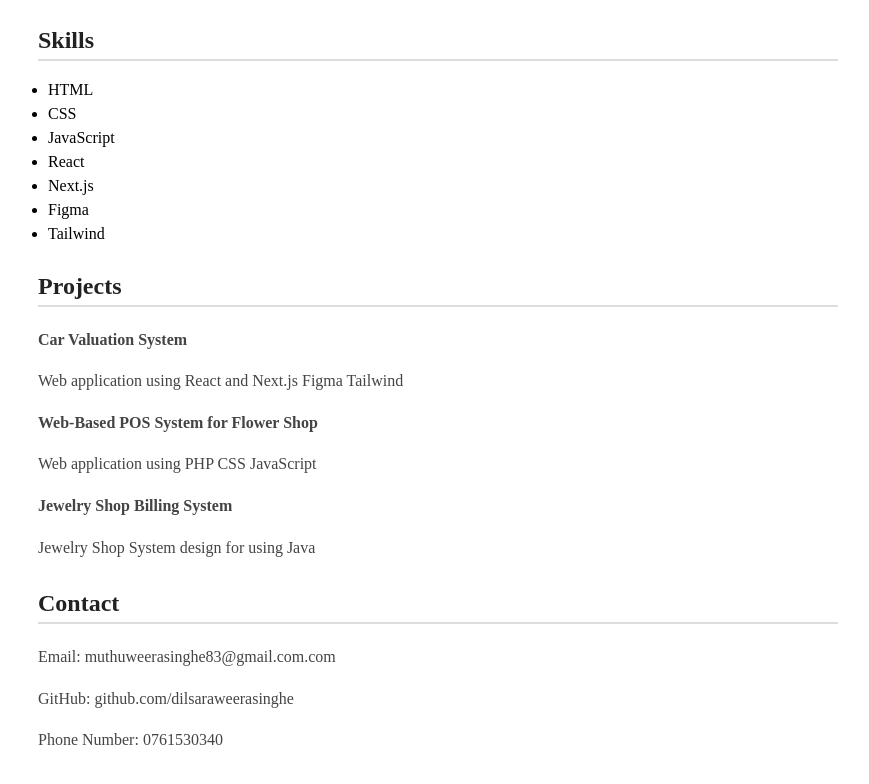
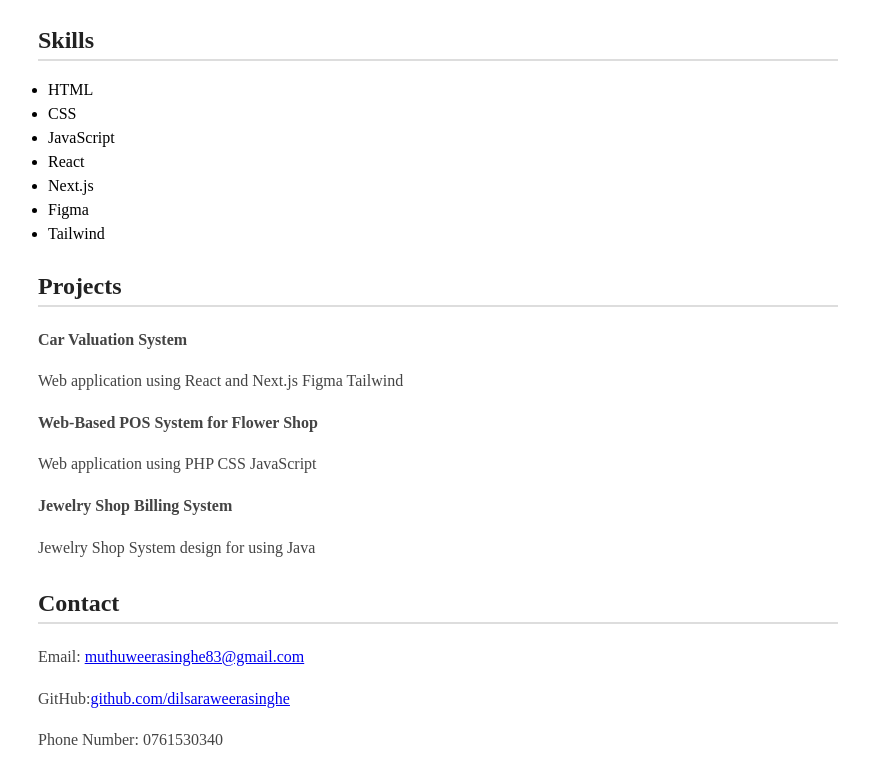
Before and after one commit to dilsaraweerasinghe/dilsaraweerasinghe.github.io, a plain HTML site: page index.html in a window 1280 px wide. Shown: the part 392-1176 px from the top of the page, without its empty margins (202-1071 px from the left). Drawn offline with Linux system fonts and the light colour scheme.

Commit message:
Add files via upload

```diff
--- a/index.html
+++ b/index.html
@@ -42,8 +42,8 @@
   <p>Jewelry Shop System design for using Java</p>
 
   <h2>Contact</h2>
-  <p>Email: muthuweerasinghe83@gmail.com.com</p>
-  <p>GitHub: github.com/dilsaraweerasinghe</p>
+  <p>Email: <a href="mailto:muthuweerasinghe83@gmail.com">muthuweerasinghe83@gmail.com</a></p>
+  <p>GitHub:<a href="https://github.com/dilsaraweerasinghe" target="_blank">github.com/dilsaraweerasinghe</a></p>
   <p>Phone Number: 0761530340</p>
 
 </body>
```
